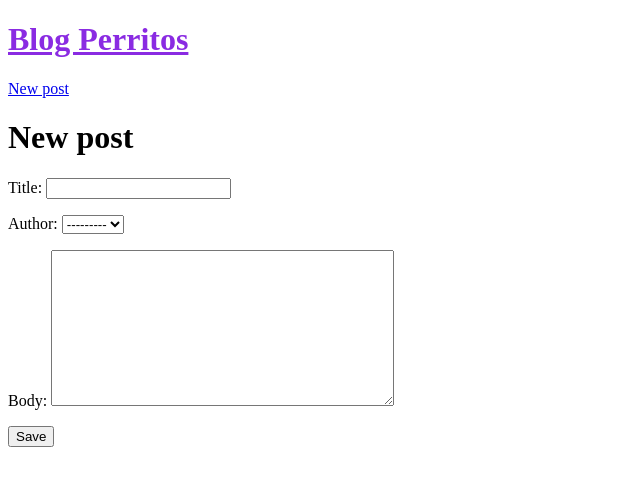
After one commit to Victoriagc4/crud_blog, a Django app: page /post/create/ in a window 1280 px wide. The commit adds this page. Shown: the top 486 px of the page, without its empty margins (0-640 px from the left). Run offline with Django 5.2, Linux system fonts and the light colour scheme; data comes from the database, SQL or seed files in the repository; both versions use the stored data as it was after the commit.

Commit message:
create added

```diff
--- a/blogs/models.py
+++ b/blogs/models.py
@@ -1,4 +1,6 @@
 from django.db import models
+from django.urls import reverse
+
 
 # Create your models here.
 class Post(models.Model):
@@ -12,3 +14,7 @@ class Post(models.Model):
 
     def __str__(self) -> str:
         return self.title
+
+    def get_absolute_url(self):
+        return reverse("home")
+    #reverse("post_detail", args=[str(self.id)])
--- a/blogs/urls.py
+++ b/blogs/urls.py
@@ -1,6 +1,8 @@
 from django.urls import path
-from .views import BlogListView
+from .views import BlogListView, BlogCreateView
+
 
 urlpatterns = [
     path("", BlogListView.as_view(), name="home"),
+    path("post/create/", BlogCreateView.as_view(), name="create"),
 ]
--- a/blogs/views.py
+++ b/blogs/views.py
@@ -1,6 +1,13 @@
 from django.views.generic import ListView
+from django.views.generic.edit import CreateView
 from .models import Post
+
 # Create your views here.
 class BlogListView(ListView):
     model = Post
     template_name = "home.html"
+
+class BlogCreateView(CreateView):
+    model = Post
+    template_name = "post_new.html"
+    fields = ["title", "author", "body"]
--- a/templates/_base.html
+++ b/templates/_base.html
@@ -13,6 +13,10 @@
         <h1><a href="">Blog Perritos</a></h1>
     </header>
 
+    <div>
+        <a href="{% url 'create' %}">New post</a>
+    </div>
+
     {% block content %}
 
     {% endblock content %}
--- /dev/null
+++ b/templates/post_new.html
@@ -0,0 +1,10 @@
+{% extends "_base.html" %}
+
+{% block content %}
+    <h1>New post</h1>
+    <form action="" method="post">
+        {% csrf_token %}
+        {{ form.as_p }}
+        <input type="submit" value="Save">
+    </form>
+{% endblock content %}
```
Also changed, not shown: db.sqlite3.
